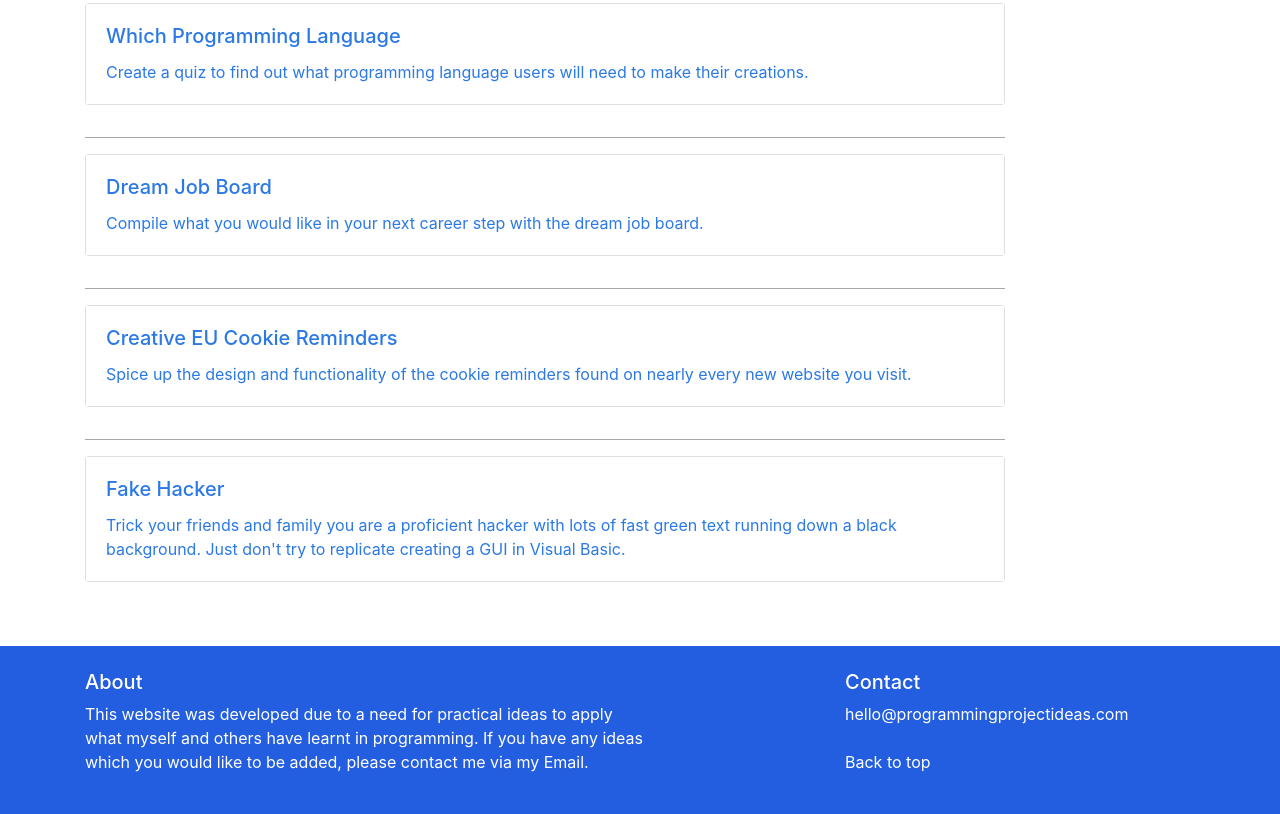
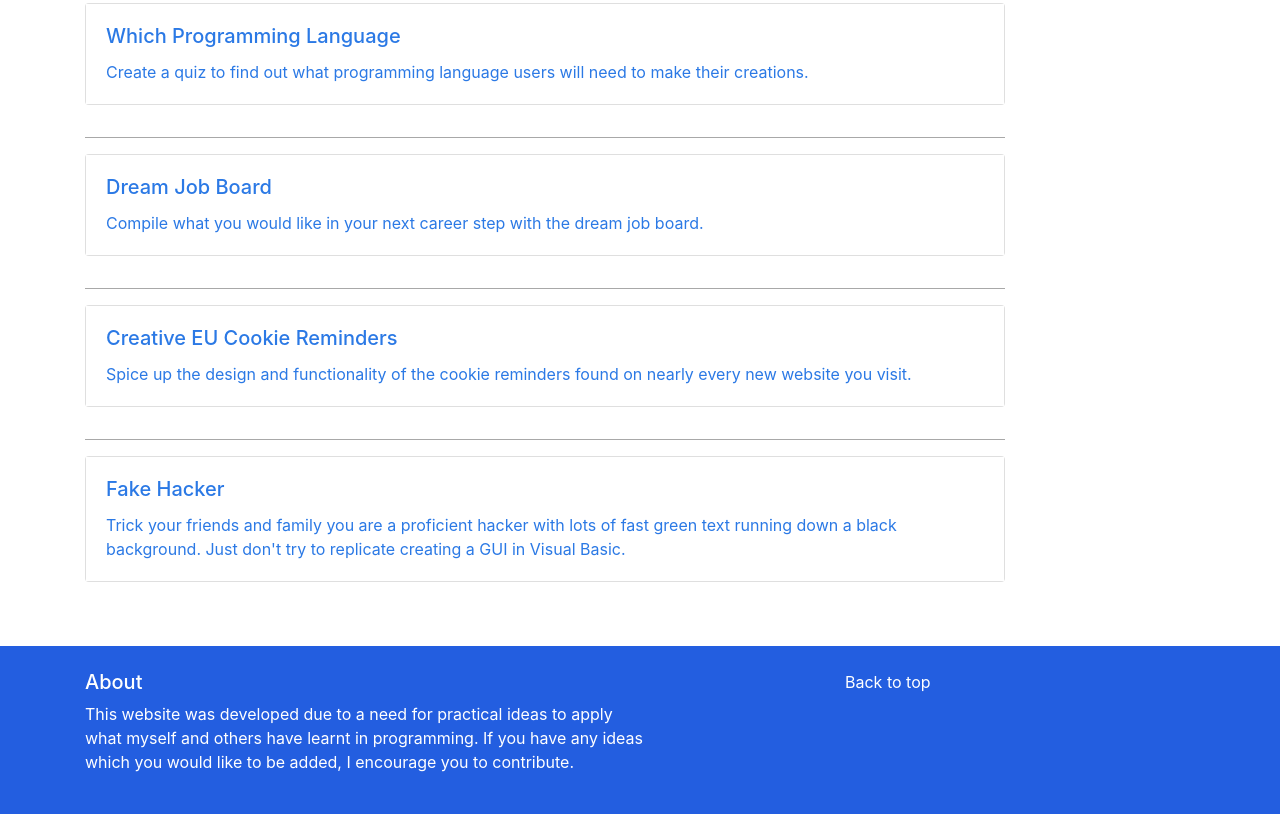
Before and after one commit to mohwasim97/project_ideas, a plain HTML site: page website_ideas.html in a window 1280 px wide. Shown: the part 2093-2907 px from the top of the page. Drawn offline with nearby package versions, Linux system fonts and the light colour scheme.

Commit message:
edited footer

```diff
--- a/website_ideas.html
+++ b/website_ideas.html
@@ -268,12 +268,10 @@ hr {
           <div class="row">
             <div class="col-sm-8 col-md-7 py-4">
               <h5 class="text-white">About</h5>
-              <p class="text-white">This website was developed due to a need for practical ideas to apply <br>what myself and others have learnt in programming. If you have any ideas<br> which you would like to be added, please contact me via my Email.
+              <p class="text-white">This website was developed due to a need for practical ideas to apply <br>what myself and others have learnt in programming. If you have any ideas<br> which you would like to be added, I encourage you to contribute.
             </div>
             <div class="col-sm-4 offset-md-1 py-4">
-              <h5 class="text-white">Contact</h5>
               <ul class="list-unstyled">
-                <li class="text-white">hello@programmingprojectideas.com</li><br>
                 <li><a href="#" class="text-white">Back to top</a></li>
               </ul>
             </div>
```
